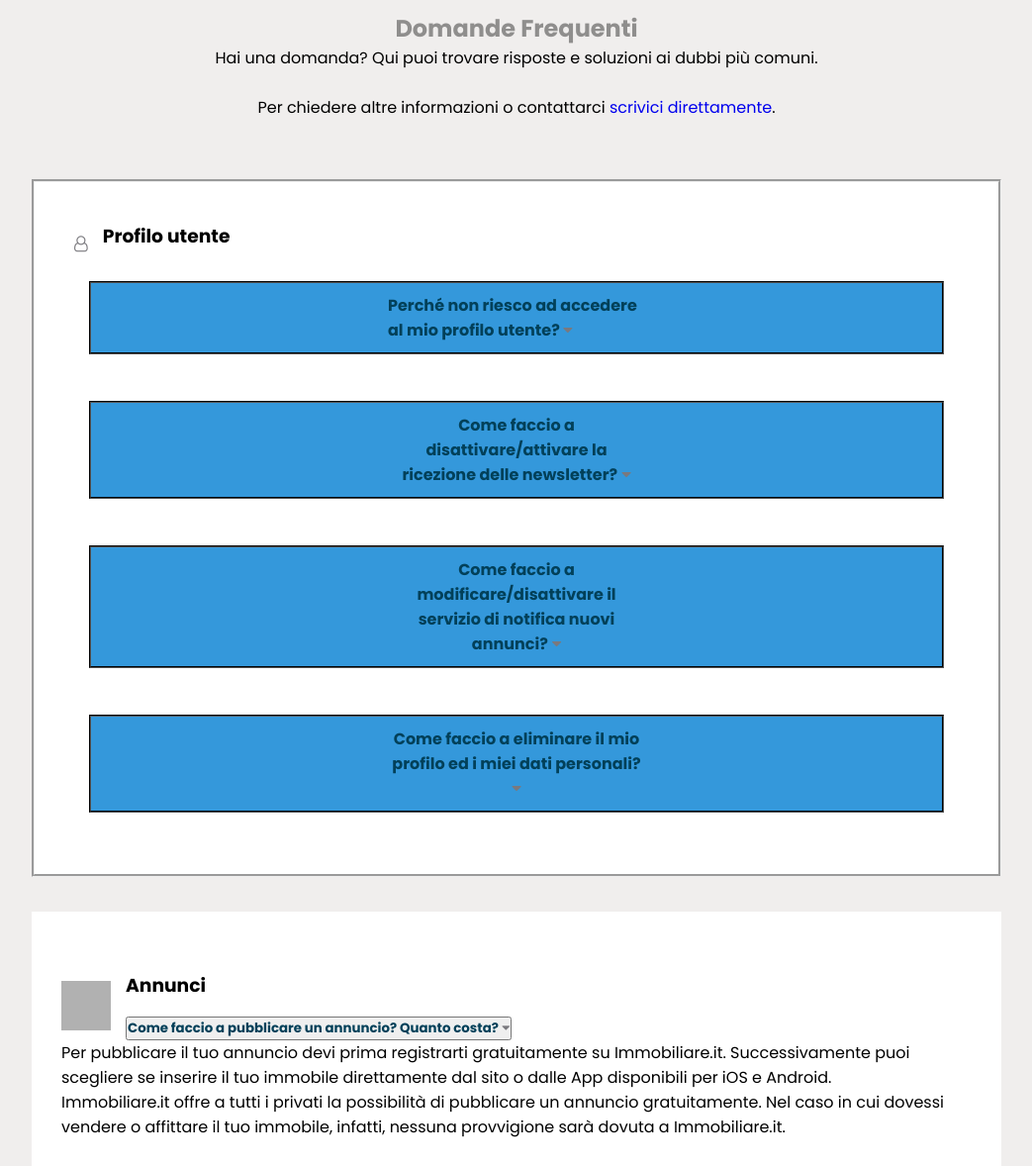
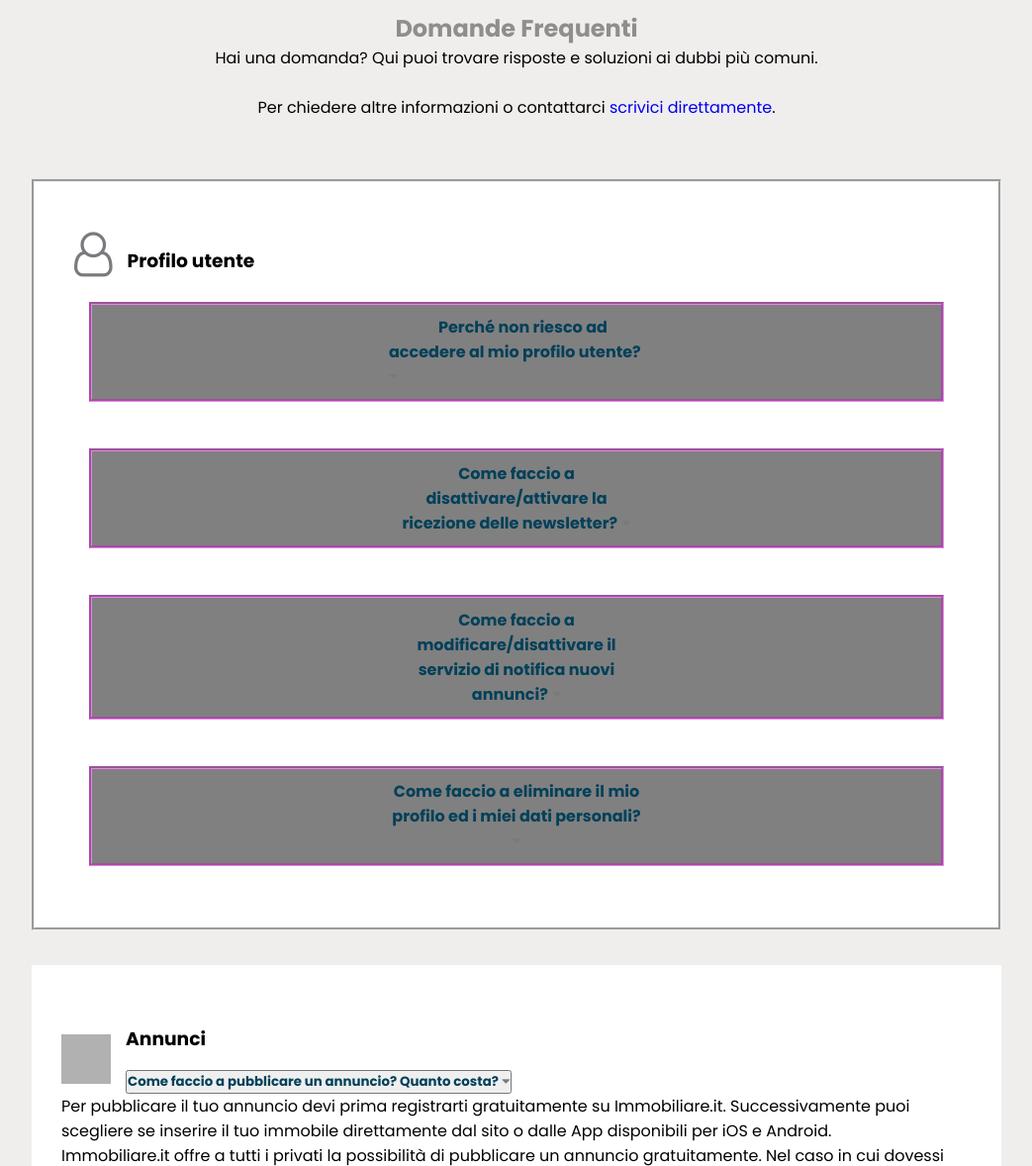
Before and after one commit to FilippoMariucci/TEC-WEB, a PHP site: page /project/Livello_1/faq.html in a window 1280 px wide. Shown: the part 1156-2334 px from the top of the page at 99% size, without its empty margins (118-1161 px from the left). Run offline with PHP 8.4, Linux system fonts and the light colour scheme; grey boxes are pictures that could not be loaded.

Commit message:
faq da terminare

```diff
--- a/css/Livello_1_style/faq_style.css
+++ b/css/Livello_1_style/faq_style.css
@@ -64,7 +64,7 @@ img{
   background-color: #F0EEED;
 }
 
-.sezione_1{
+.sezione{
   padding:40px;
   background-color: white;
   border-style: groove;
@@ -72,11 +72,12 @@ img{
 
 /* Dropdown Button */
 .dropbtn {
-  background-color: #3498DB;
-  color: white;
+  background-color: grey;
+  color: orange;
+  border: violet;
+  border-style: groove;
   padding: 10px 300px;
   font-size: 16px;
-  border-style: groove;
   cursor: pointer;
   float: left;
   width: 100%;
@@ -97,25 +98,29 @@ img{
 }
 
 /* Dropdown Content (Hidden by Default) */
-.dropdown-content {
+.messi {
   display: none;
   position: absolute;
-  background-color: #f1f1f1;
+  background-color: black;
   min-width: 160px;
-  box-shadow: 0px 8px 16px 0px rgba(0,0,0,0.2);
+  box-shadow: 0 8px 16px 0 rgba(0,0,0,0.2);
   z-index: 1;
+  padding-top: 20px;
+  border: groove;
+  margin-top: 25px;
 }
 
 /* Links inside the dropdown */
-.dropdown-content a {
-  color: black;
+.messi p {
+  color: green;
   padding: 12px 16px;
   text-decoration: none;
   display: block;
+  margin-left: 25px;
 }
 
 /* Change color of dropdown links on hover */
-.dropdown-content a:hover {background-color: #ddd}
+.messi a:hover {background-color: #ddd}
 
 /* Show the dropdown menu (use JS to add this class to the .dropdown-content container when the user clicks on the dropdown button) */
 .show {display:block;}
--- a/project/Livello_1/faq.html
+++ b/project/Livello_1/faq.html
@@ -67,13 +67,13 @@
   <div class="container_faq">
 
     <!-- sezione 1 faq -->
-    <div class="sezione_1">
+    <div class="sezione">
       <div>
         <div>
           <div style="float:left; margin-right:15px; margin-top:10px">
-            <i class="fa fa-user-o" aria-hidden="true"></i>
+            <i class="fa fa-user-o" aria-hidden="true" style="font-size: 45px"></i>
 
-          </div> <h3 class="image-text" >Profilo utente</h3>
+          </div> <h3 class="image-text" style="padding-top: 25px">Profilo utente</h3>
         </div>
 
 
@@ -82,12 +82,11 @@
 
           <button onclick="myFunction('FAQ1')" class="dropbtn">
             <div class="testo" style="text-align: left">
-              <strong style="color:#024059">Perché non riesco ad accedere al mio profilo utente? </strong>
+              <strong style="color:#024059; padding-right: 130px; padding-left: 50px">Perché non riesco ad accedere al mio profilo utente? </strong>
               <i class="fa fa-caret-down"></i>
             </div>
-
           </button>
-          <div id="FAQ1" class="dropdown-content">
+          <div id="FAQ1" class="messi">
             <p>I motivi per cui non riesci ad accedere al tuo profilo utente su Immobiliare.it possono essere due:</p>
             <p>&nbsp;</p>
             <p>• Non hai effettuato la registrazione oppure il processo stesso non è andato a buon fine:
@@ -102,13 +101,15 @@
 
 
 
+
+
         <div class="dropdown">
 
           <button onclick="myFunction('FAQ2')" class="dropbtn">
             <strong style="color:#024059">Come faccio a disattivare/attivare la ricezione delle newsletter?</strong>
             <i class="fa fa-caret-down"></i>
           </button>
-          <div id="FAQ2" class="dropdown-content">
+          <div id="FAQ2" class="messi">
             <p>Se desideri cancellarti dalla newsletter di Immobiliare.it,
               puoi farlo dalla tua area personale accessibile da <strong>
                 <a href="https://www.Immobiliare.it/accedi">questa pagina</a></strong>.</p>
@@ -128,7 +129,7 @@
             <strong style="color:#024059">Come faccio a modificare/disattivare il servizio di notifica nuovi annunci?</strong>
             <i class="fa fa-caret-down"></i>
           </button>
-          <div id="FAQ3" class="dropdown-content">
+          <div id="FAQ3" class="messi">
             <p>Per modificare o disattivare il servizio di notifica nuovi annunci accedi all'area personale,
               inserendo indirizzo email e password scelti al momento della registrazione.</p>
             <p>&nbsp;</p>
@@ -147,7 +148,7 @@
             <strong style="color:#024059">Come faccio a eliminare il mio profilo ed i miei dati personali?</strong>
             <i class="fa fa-caret-down"></i>
           </button>
-          <div id="FAQ4" class="dropdown-content">
+          <div id="FAQ4" class="messi">
             <p>Per cancellare il tuo profilo utente su Immobiliare.it
               accedi al tuo profilo, inserendo indirizzo email e password scelti al momento della registrazione.</p>
             <p>In fondo alla pagina del profilo personale, clicca su "Elimina profilo" per rimuovere definitivamente il profilo utente.
```
Lines whose indentation alone changed are shown as unchanged.
